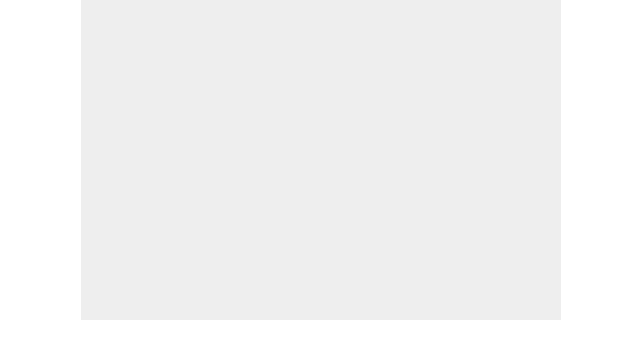
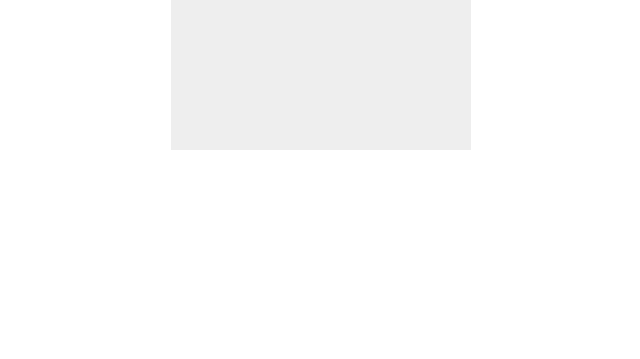
Before and after one commit to ironsketch/ironsketch.github.io, a Jekyll site: the page game.html, which Jekyll copies as it is, in a window 1280 px wide. Shown: the top 359 px of the page, without its empty margins (319-959 px from the left). Built offline with Jekyll 4.4.1, drawn with Linux system fonts in a browser that asks for light colours.

```diff
--- a/game.html
+++ b/game.html
@@ -3,7 +3,7 @@
     <head>
         <style>
             * { padding: 0; margin: 0; }
-            canvas { background: #eee; display: block; margin: 0 auto; }
+            canvas { background: #eee; display: block; margin: 0 auto; width: 50; height: 50; }
         </style>
         <title>
             My first JavaScript page
@@ -11,6 +11,6 @@
         <script type="text/javascript" src="app.js"></script>
     </head>
     <body>
-        <canvas id="myCanvas" width="480" height="320"></canvas>
+        <canvas id="myCanvas"></canvas>
     </body>
 </html>
```
